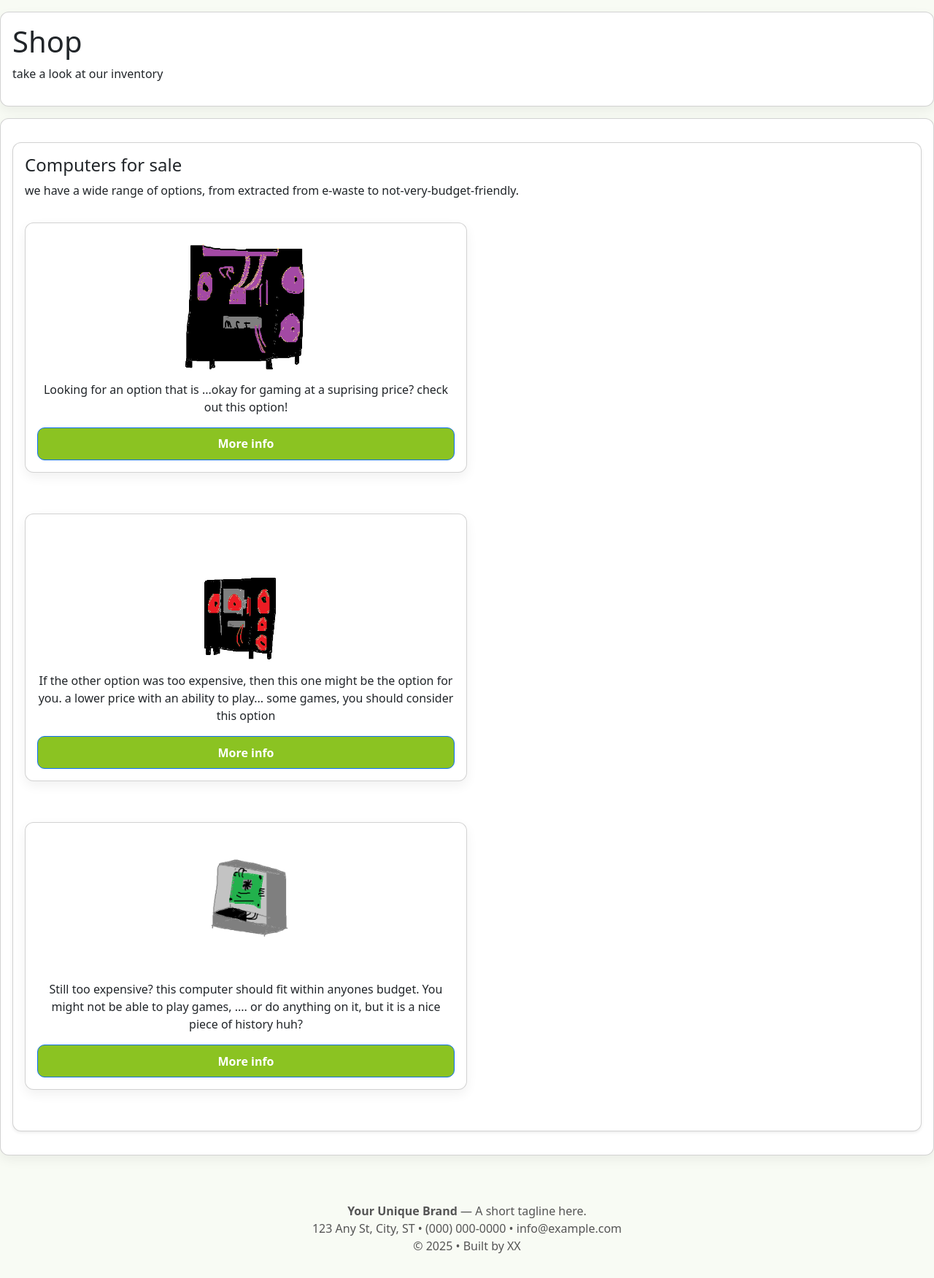
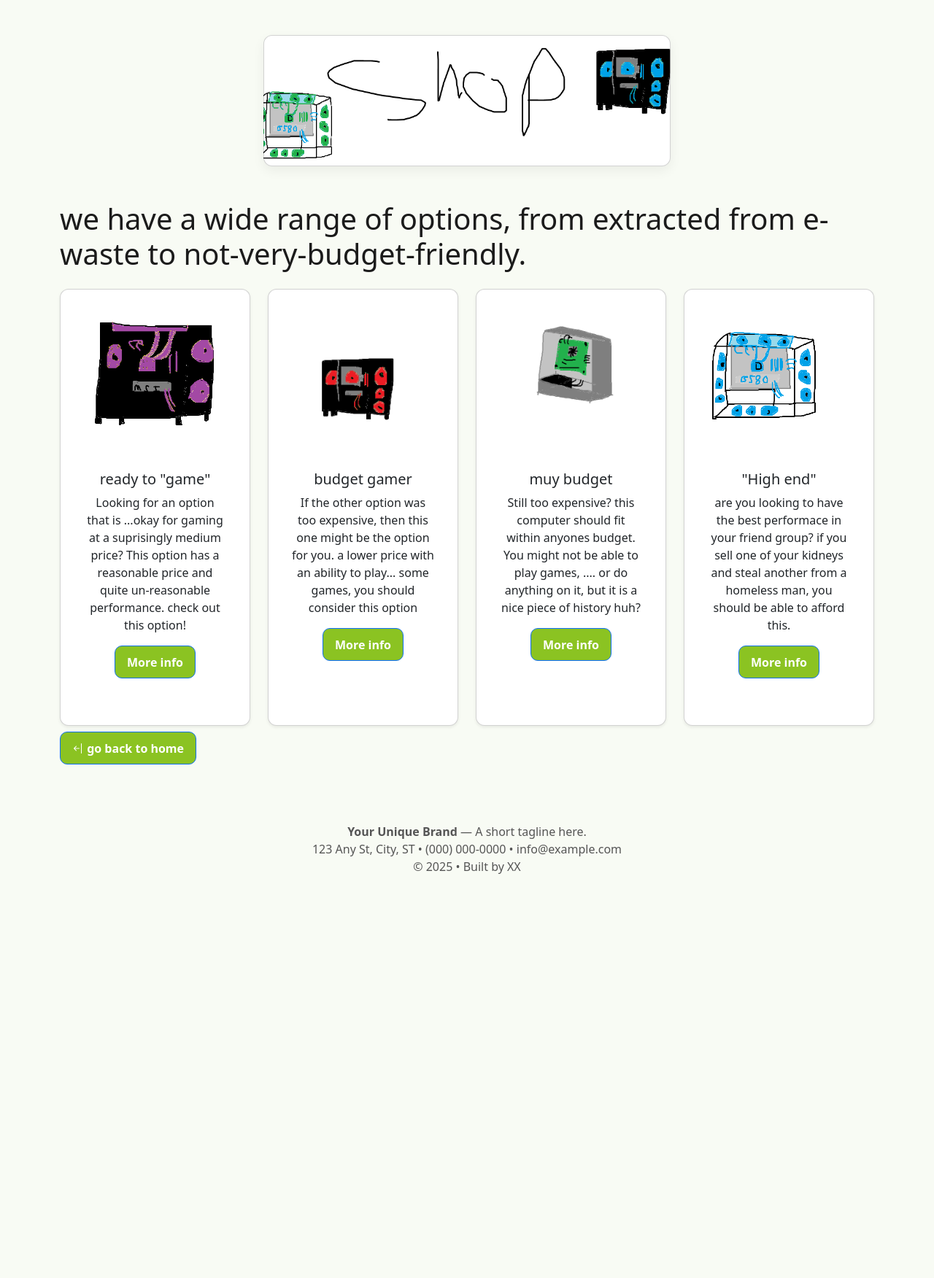
Before and after one commit to GRDSaltyGuy/real-nodejs-project-thing, a Node server app: page /shop in a window 1280 px wide. Shown: the whole page at 73% size. After the commit the page ends 1198 px from the top, so only its background shows below. Run offline with Node 20, Linux system fonts and the light colour scheme.

Commit message:
Updated shop page and cleaned up some things. looks cleaner, code is cleaner, and should be easier to edit.

```diff
--- a/NodeJSProject/public/css/styles.css
+++ b/NodeJSProject/public/css/styles.css
@@ -15,6 +15,22 @@
   background-position: center;
   background-size: cover;
   width: 100%;
+  position: relative;
+
+  /* preserve original aspect ratio */
+  padding-top: 39.59%; /* 645 / 1629 * 100% */
+  min-height: 180px;   /* fallback for very small screens */
+  overflow: hidden;
+}
+#shoptitlecardthingy {
+  display: block;
+  margin-left: auto;
+  margin-right: auto;
+  background-image: url("/images_folder/shoptitlethingy.png");
+  background-repeat: no-repeat;
+  background-position: center;
+  background-size: cover;
+  width: 50%;
   position: relative;
 
   /* preserve original aspect ratio */
--- a/NodeJSProject/views/pages/service.ejs
+++ b/NodeJSProject/views/pages/service.ejs
@@ -4,7 +4,7 @@
     <h1>so... you want us to attempt to repair your device</h1>
     <br>
     <ul>
-      <li>Diagnostic: $20c/li>
+      <li>Diagnostic: $20</li>
       <li>Repair difficultly low: $100</li>
       <li>Repair difficultly high: $200</li>
     </ul>
--- a/NodeJSProject/views/pages/shop.ejs
+++ b/NodeJSProject/views/pages/shop.ejs
@@ -1,43 +1,73 @@
 <%- include('../partials/head') %>
-<div class="card">
-  <h1>Shop</h1>
-  <p>take a look at our inventory</p>
+
+<div class="container-lg my-5">
+  <div class="card text-center p-4 mb-5" id="shoptitlecardthingy">
+
   </div>
-<div class= "card" id="shopCard1">
-  <div class="card h-100 shadow-sm">
-    <h4 class="card-title">Computers for sale</h4>
-    <p class="card-text">we have a wide range of options, from extracted from e-waste to not-very-budget-friendly.</p>
-    <!--Option 1-->
-    <div class="col-md-6 mb-4">
-      <div class="card text-center" id="shop1">
-        <img class="centerMyImage" src="/images_folder/purplepc1.png" alt="purple pc 1" height="200px" width="200px">
-        <p class="card-text">Looking for an option that is ...okay for gaming at a suprising price? check out this option!</p>
+  <h1>we have a wide range of options, from extracted from e-waste to not-very-budget-friendly.</h1>
+  <!-- Bootstrap row for grid layout -->
+  <div class="row justify-content-center g-4">
+    <!-- Option 1 -->
+    <div class="col-md-3 col-sm-6">
+      <div class="card text-center h-100 shadow-sm p-3">
+        <img src="/images_folder/purplepc1.png" alt="purple pc 1" class="img-fluid mx-auto d-block" style="height: 200px; width: 200px; object-fit: contain;">
+        <div class="card-body">
+          <h5 class="card-title mt-3">ready to "game"</h5>
+          <p class="card-text">Looking for an option that is ...okay for gaming at a suprisingly medium price? This option has a reasonable price
+             and quite un-reasonable performance. check out this option!
+          </p>
           <a href="/option_1" class="btn btn-primary">More info</a>
         </div>
       </div>
-    <!--option 1 end-->
-    <!--Option 2-->
-    <div class="col-md-6 mb-4">
-      <div class="card text-center" id="shop2">
-        <img class="centerMyImage" src="/images_folder/redpc2.png" alt="redpc2" height="200px" width="200px">
+    </div>
+
+    <!-- Option 2 -->
+    <div class="col-md-3 col-sm-6">
+      <div class="card text-center h-100 shadow-sm p-3">
+        <img src="/images_folder/redpc2.png" alt="redpc2" class="img-fluid mx-auto d-block" style="height: 200px; width: 200px; object-fit: contain;">
+        <div class="card-body">
+          <h5 class="card-title mt-3">budget gamer</h5>
           <p class="card-text">If the other option was too expensive, then this one might be the option for you. a lower price with an
           ability to play... some games, you should consider this option
           </p>
           <a href="/option_2" class="btn btn-primary">More info</a>
         </div>
       </div>
-    <!--option 2 end-->
-    <!--Option 3-->
-    <div class="col-md-6 mb-4">
-      <div class="card text-center" id="shop3">
-        <img class="centerMyImage" src="/images_folder/ancientpc.png" alt="ancient pc" height="200px" width="200px">
+    </div>
+
+    <!-- Option 3 -->
+    <div class="col-md-3 col-sm-6">
+      <div class="card text-center h-100 shadow-sm p-3">
+        <img src="/images_folder/ancientpc.png" alt="ancient pc" class="img-fluid mx-auto d-block" style="height: 200px; width: 200px; object-fit: contain;">
+        <div class="card-body">
+          <h5 class="card-title mt-3">muy budget</h5>
           <p class="card-text">Still too expensive? this computer should fit within anyones budget. You might not be able to
           play games, .... or do anything on it, but it is a nice piece of history huh?
           </p>
           <a href="/option_3" class="btn btn-primary">More info</a>
         </div>
       </div>
-    <!--option 3 end-->
+    </div>
+    <!-- Option 4 -->
+    <div class="col-md-3 col-sm-6">
+      <div class="card text-center h-100 shadow-sm p-3">
+        <img src="/images_folder/whitepc3.png" alt="redpc2" class="img-fluid mx-auto d-block" style="height: 200px; width: 200px; object-fit: contain;">
+        <div class="card-body">
+          <h5 class="card-title mt-3">"High end"</h5>
+          <p class="card-text">
+            are you looking to have the best performace in your friend group? if you sell one of your kidneys and steal another
+            from a homeless man, you should be able to afford this.
+          </p>
+          <a href="/option_4" class="btn btn-primary">More info</a>
         </div>
       </div>
+    </div>
+    <div>
+      <!--The i tag thing is for the bootstrap glyphicon things -->
+      <a href="/" class="btn btn-primary"><i class="bi bi-arrow-bar-left"></i> go back to home</a>
+    </div>
+
+  </div>
+</div>
+
 <%- include('../partials/foot') %>
--- a/NodeJSProject/views/partials/head.ejs
+++ b/NodeJSProject/views/partials/head.ejs
@@ -2,6 +2,8 @@
 <html lang="en">
 <head>
   <link href="https://cdn.jsdelivr.net/npm/bootstrap@5.3.2/dist/css/bootstrap.min.css" rel="stylesheet">
+  <link rel="stylesheet" href="https://cdn.jsdelivr.net/npm/bootstrap-icons@1.11.3/font/bootstrap-icons.min.css">
+
   <meta charset="UTF-8" />
   <meta name="viewport" content="width=device-width, initial-scale=1.0"/>
   <title><%= title %> • <%= site.brandName %></title>
```
Also changed, not shown: NodeJSProject/public/images_folder/shoptitlethingy.png (added). Lines whose indentation alone changed are shown as unchanged.
